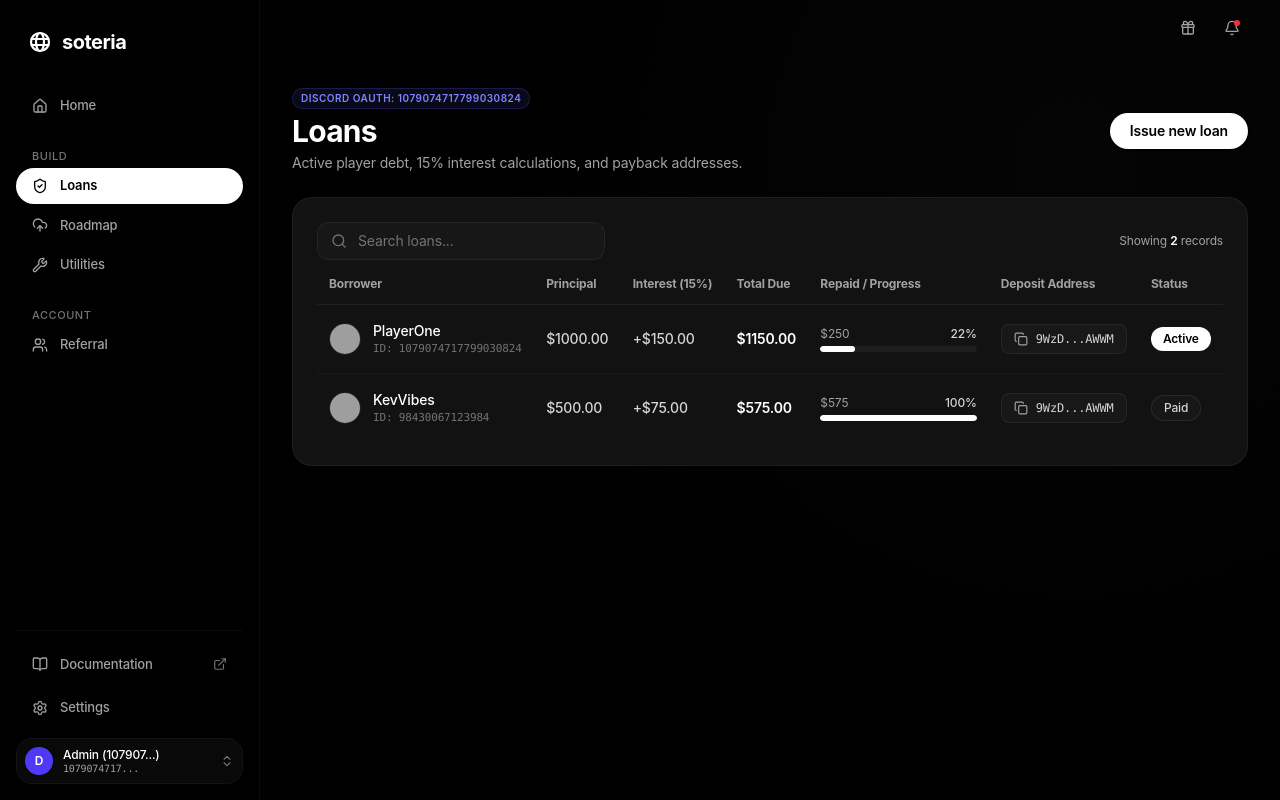
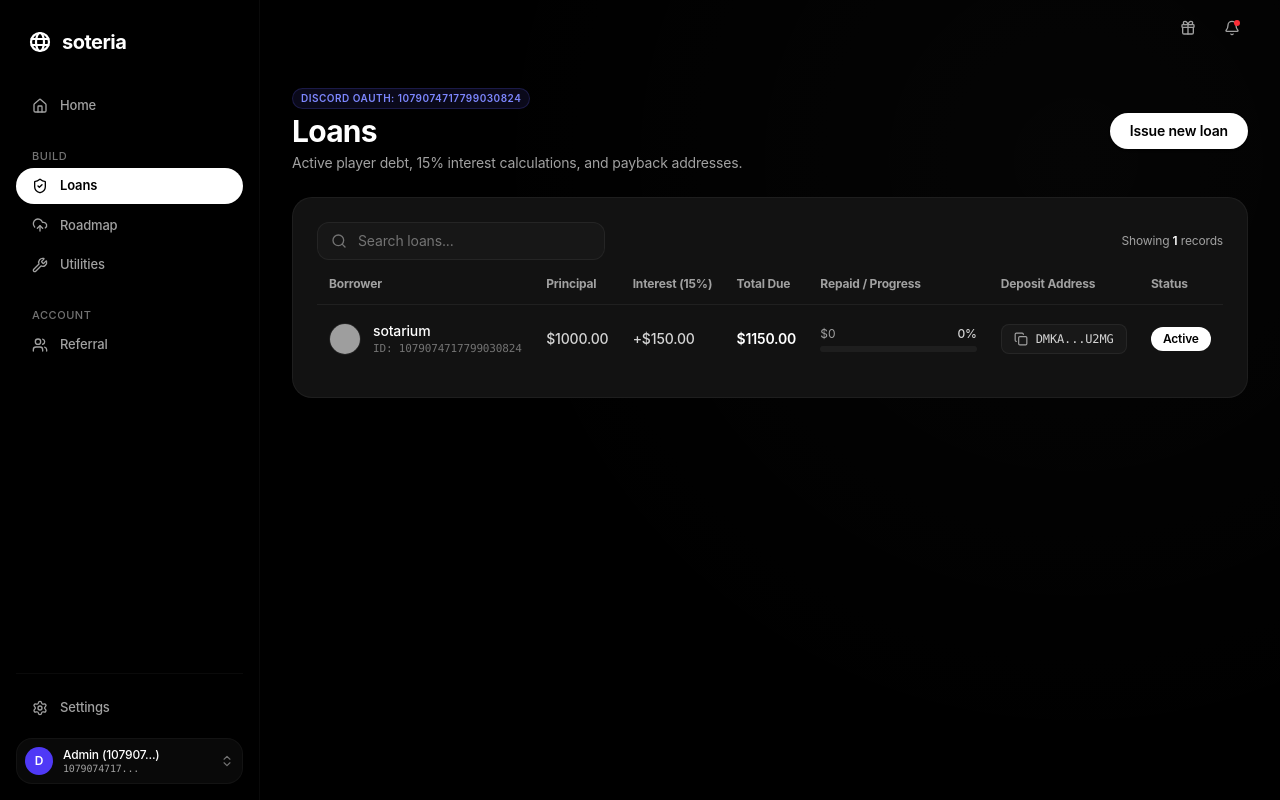
Before and after one commit to Sotarium/sotarium-dashboard, a Next.js app: page /loans in a window 1280 px wide. Built offline with nearby package versions, Linux system fonts and the light colour scheme; grey boxes are pictures that could not be loaded.

Commit message:
Use real NOWPayments deposit address, remove fake dummy players, remove doc link

```diff
--- /dev/null
+++ b/loans_data.json
@@ -0,0 +1,20 @@
+[
+  {
+    "id": "LOAN-1079074717799030824",
+    "userId": "1079074717799030824",
+    "userName": "sotarium",
+    "userAvatar": "https://cdn.discordapp.com/embed/avatars/0.png",
+    "principal": 1000,
+    "interestRate": 0.15,
+    "interestAmount": 150,
+    "totalDue": 1150,
+    "repaidAmount": 0,
+    "status": "active",
+    "loanDate": "2026-11-19",
+    "dueDate": "Nov 20, 2026",
+    "addresses": {
+      "sol": "DMKA3rLfwVJagiV7jLiP4X4BCuoYDZ23h2JD3LDMU2MG"
+    },
+    "notes": "Ticket #1573024208118743202"
+  }
+]
--- a/src/components/Sidebar.tsx
+++ b/src/components/Sidebar.tsx
@@ -8,9 +8,7 @@ import {
   UploadCloud,
   Wrench,
   Users,
-  BookOpen,
   Settings,
-  ExternalLink,
   ChevronsUpDown,
   Lock
 } from 'lucide-react';
@@ -92,7 +90,7 @@ export default function Sidebar() {
           </div>
         </div>
 
-        {/* Section: Account (Products and Billing removed) */}
+        {/* Section: Account */}
         <div className="space-y-1">
           <div className="px-4 text-[11px] font-medium text-neutral-500 uppercase tracking-wider mb-1">
             Account
@@ -111,21 +109,8 @@ export default function Sidebar() {
         </div>
       </div>
 
-      {/* Bottom Footer Section */}
+      {/* Bottom Footer Section (Documentation removed) */}
       <div className="space-y-2 pt-4 border-t border-white/[0.04]">
-        <a
-          href="https://soteria.rip/documentation"
-          target="_blank"
-          rel="noreferrer"
-          className="w-full flex items-center justify-between px-4 py-2 rounded-full text-[13px] font-medium text-neutral-400 hover:text-white hover:bg-neutral-900/60"
-        >
-          <div className="flex items-center gap-3">
-            <BookOpen className="w-4 h-4" />
-            <span>Documentation</span>
-          </div>
-          <ExternalLink className="w-3.5 h-3.5 text-neutral-500" />
-        </a>
-
         <Link
           href="/settings"
           className={`w-full flex items-center gap-3 px-4 py-2 rounded-full text-[13px] font-medium transition-all ${
--- a/src/lib/data.ts
+++ b/src/lib/data.ts
@@ -20,44 +20,24 @@ export interface Loan {
   completedAt?: string;
 }
 
+// Only real active loans from NOWPayments & Discord bot records
 export const INITIAL_LOANS: Loan[] = [
   {
     id: "LOAN-1079074717799030824",
     userId: "1079074717799030824",
-    userName: "PlayerOne",
+    userName: "sotarium",
     userAvatar: "https://cdn.discordapp.com/embed/avatars/0.png",
     principal: 1000,
     interestRate: 0.15,
     interestAmount: 150,
     totalDue: 1150,
-    repaidAmount: 250,
+    repaidAmount: 0,
     status: 'active',
     loanDate: "2026-11-19",
-    dueDate: "2026-11-26",
+    dueDate: "Nov 20, 2026",
     addresses: {
-      sol: "9WzDXwBbmkg8ZTbNMqUxvQRAyrZzDsGYdLVL9zYtAWWM",
-      eth: "0x71C...b29",
-      ltc: "ltc1q...99k"
+      sol: "DMKA3rLfwVJagiV7jLiP4X4BCuoYDZ23h2JD3LDMU2MG",
     },
-    notes: "High roller tier"
-  },
-  {
-    id: "LOAN-98430067123984",
-    userId: "98430067123984",
-    userName: "KevVibes",
-    userAvatar: "https://cdn.discordapp.com/embed/avatars/1.png",
-    principal: 500,
-    interestRate: 0.15,
-    interestAmount: 75,
-    totalDue: 575,
-    repaidAmount: 575,
-    status: 'completed',
-    loanDate: "2026-11-15",
-    dueDate: "2026-11-22",
-    completedAt: "2026-11-18",
-    addresses: {
-      sol: "9WzDXwBbmkg8ZTbNMqUxvQRAyrZzDsGYdLVL9zYtAWWM"
-    },
-    notes: "Paid in full"
+    notes: "Ticket #1573024208118743202"
   }
 ];
```
